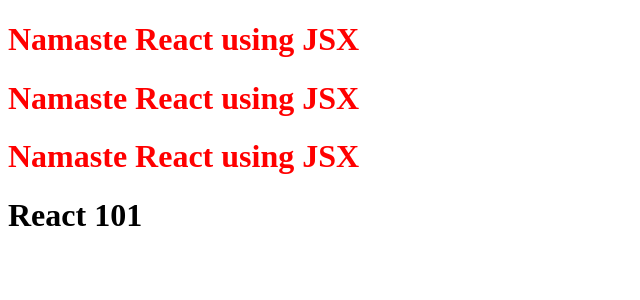
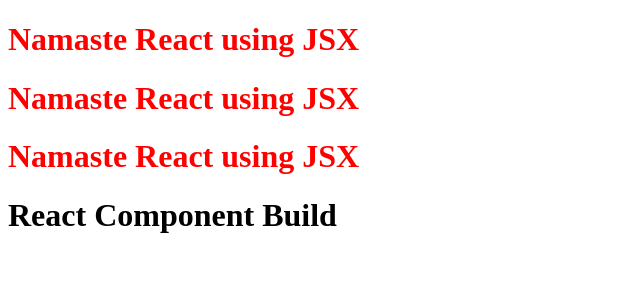
Before and after one commit to vagrawal07/react-101, a React (Vite) app: page / in a window 1280 px wide. Shown: the top 300 px of the page, without its empty margins (0-640 px from the left). Built offline with nearby package versions, Linux system fonts and the light colour scheme.

Commit message:
Changed heading

```diff
--- a/App.js
+++ b/App.js
@@ -10,7 +10,7 @@
   {Title()}
   <Title></Title>
   <Title/>
-<h1 className="heading">React 101</h1>
+<h1 className="heading">React Component Build</h1>
 </div>
 );
 
```
